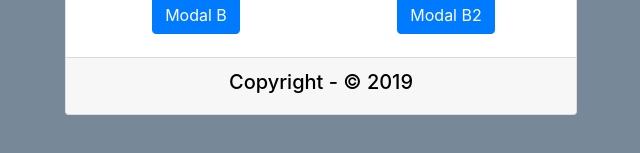
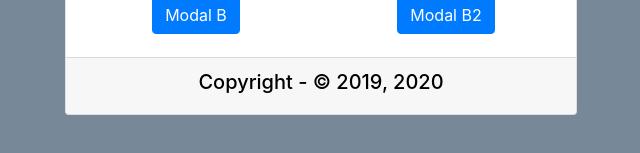
Before and after one commit to mauget/modal-app, a React (Create React App) app: page / in a window 1280 px wide. Shown: the part 409-562 px from the top of the page, without its empty margins (319-959 px from the left). Built offline with nearby package versions, Linux system fonts and the light colour scheme.

Commit message:
Bump copyright

```diff
--- a/src/component/Main.js
+++ b/src/component/Main.js
@@ -111,7 +111,7 @@ class Main extends Component {
                         </Row>
                     </Card.Body>
                     <Card.Footer>
-                        <h5>Copyright - &copy; 2019</h5>
+                        <h5>Copyright - &copy; 2019, 2020</h5>
                     </Card.Footer>
                 </Card>
 
```
